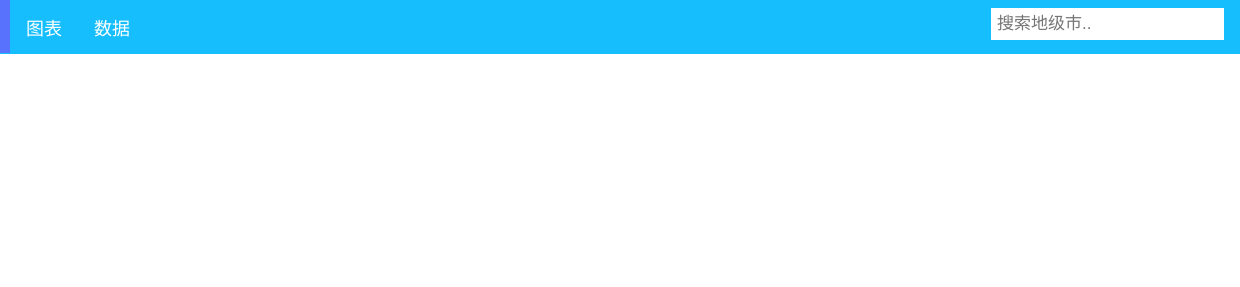
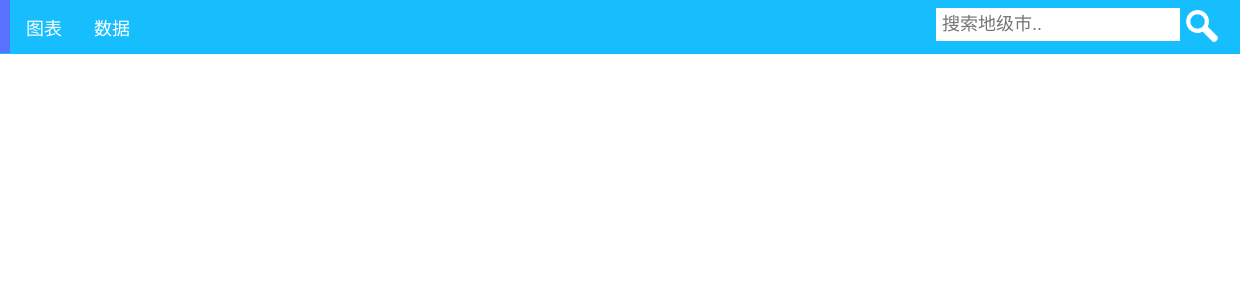
Before and after one commit to icy-blue/2019ncov, a website: page nav.html in a window 1280 px wide. Shown: the top 287 px of the page, 40-1280 px from the left. Drawn offline with Linux system fonts and the light colour scheme.

Commit message:
add find.png

```diff
--- a/nav.css
+++ b/nav.css
@@ -28,15 +28,21 @@
     color: white;
     padding: 8px 14px;
 }
-
+.topnav img[type=find] {
+  float: right;
+  padding: 6px;
+  border: none;
+  margin-top: 4px;
+  margin-right: 16px;
+}
 /* 设置导航栏的搜索框样式 */
 .topnav input[type=text] {
-    float: right;
-    padding: 6px;
-    border: none;
-    margin-top: 8px;
-    margin-right: 16px;
-    font-size: 17px;
+  float: right;
+  padding: 6px;
+  border: none;
+  margin-top: 8px;
+    font-size: 18px;
+    font-style: bold;
 }
 
 /* 当屏幕宽度小于 600px 时，垂直堆叠显示菜单选项和搜索框 */
--- a/nav.html
+++ b/nav.html
@@ -13,7 +13,7 @@
     </a>
     <a href="#about">图表</a>
     <a href="#contact">数据</a>
-
+    <img type="find" src="find.png" width="32" height="32">
     <input type="text" placeholder="搜索地级市..">
   </div>
   <div class="main">
```
Also changed, not shown: find.png (added).
